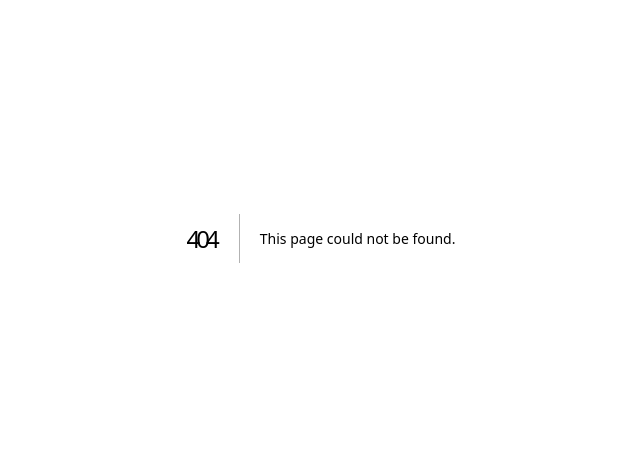
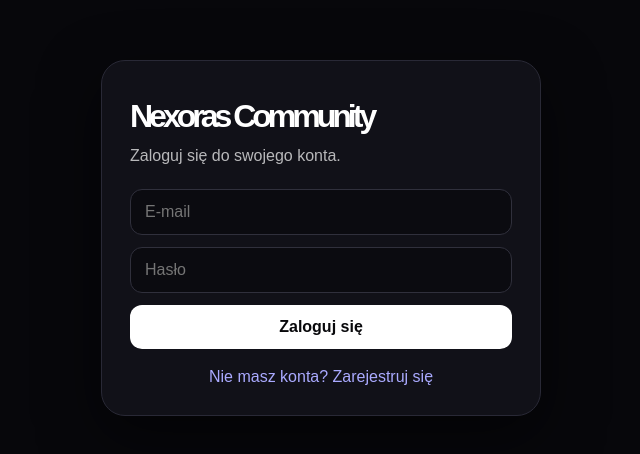
Before and after one commit to radekkarc1-crypto/Nexoras-Comunity, a Next.js app: page /auth in a window 1280 px wide. Before the commit this address had no page. Shown: the part 162-616 px from the top of the page, without its empty margins (319-959 px from the left). Built offline with nearby package versions, Linux system fonts and the light colour scheme.

Commit message:
Add Nexoras login and registration page

```diff
--- /dev/null
+++ b/app/auth/page.js
@@ -0,0 +1,52 @@
+"use client";
+
+import { useState } from "react";
+import { getSupabaseBrowser } from "../../lib/supabase-browser";
+
+export default function AuthPage() {
+  const [mode, setMode] = useState("login");
+  const [email, setEmail] = useState("");
+  const [password, setPassword] = useState("");
+  const [username, setUsername] = useState("");
+  const [message, setMessage] = useState("");
+  const [busy, setBusy] = useState(false);
+
+  async function submit(e) {
+    e.preventDefault();
+    setBusy(true); setMessage("");
+    try {
+      const supabase = getSupabaseBrowser();
+      if (mode === "register") {
+        const { error } = await supabase.auth.signUp({ email, password, options: { data: { username, display_name: username } } });
+        if (error) throw error;
+        setMessage("Konto utworzone. Jeśli wymagane, sprawdź e-mail i potwierdź konto.");
+      } else {
+        const { error } = await supabase.auth.signInWithPassword({ email, password });
+        if (error) throw error;
+        window.location.href = "/";
+      }
+    } catch (err) { setMessage(err.message || "Wystąpił błąd."); }
+    finally { setBusy(false); }
+  }
+
+  return (
+    <main style={{minHeight:"100vh",display:"grid",placeItems:"center",padding:24,background:"#07070b",color:"white"}}>
+      <section style={{width:"100%",maxWidth:440,padding:28,borderRadius:24,background:"#111118",border:"1px solid #292936",boxShadow:"0 20px 60px #0008"}}>
+        <h1 style={{fontSize:32,marginBottom:8}}>Nexoras Community</h1>
+        <p style={{opacity:.7,marginBottom:24}}>{mode === "login" ? "Zaloguj się do swojego konta." : "Stwórz konto i dołącz do Nexorasa."}</p>
+        <form onSubmit={submit} style={{display:"grid",gap:12}}>
+          {mode === "register" && <input value={username} onChange={e=>setUsername(e.target.value)} placeholder="Nick" required minLength={3} style={inputStyle}/>}
+          <input type="email" value={email} onChange={e=>setEmail(e.target.value)} placeholder="E-mail" required style={inputStyle}/>
+          <input type="password" value={password} onChange={e=>setPassword(e.target.value)} placeholder="Hasło" required minLength={6} style={inputStyle}/>
+          <button disabled={busy} style={buttonStyle}>{busy ? "Chwila..." : mode === "login" ? "Zaloguj się" : "Utwórz konto"}</button>
+        </form>
+        {message && <p style={{marginTop:16,padding:12,borderRadius:12,background:"#1a1a24"}}>{message}</p>}
+        <button onClick={()=>{setMode(mode === "login" ? "register" : "login");setMessage("")}} style={linkButton}>{mode === "login" ? "Nie masz konta? Zarejestruj się" : "Masz już konto? Zaloguj się"}</button>
+      </section>
+    </main>
+  );
+}
+
+const inputStyle={width:"100%",boxSizing:"border-box",padding:"13px 14px",borderRadius:12,border:"1px solid #30303c",background:"#0b0b10",color:"white",outline:"none"};
+const buttonStyle={padding:"13px 16px",border:0,borderRadius:12,background:"#fff",color:"#08080b",fontWeight:700,cursor:"pointer"};
+const linkButton={marginTop:18,border:0,background:"transparent",color:"#aaaaff",cursor:"pointer",width:"100%"};
```
